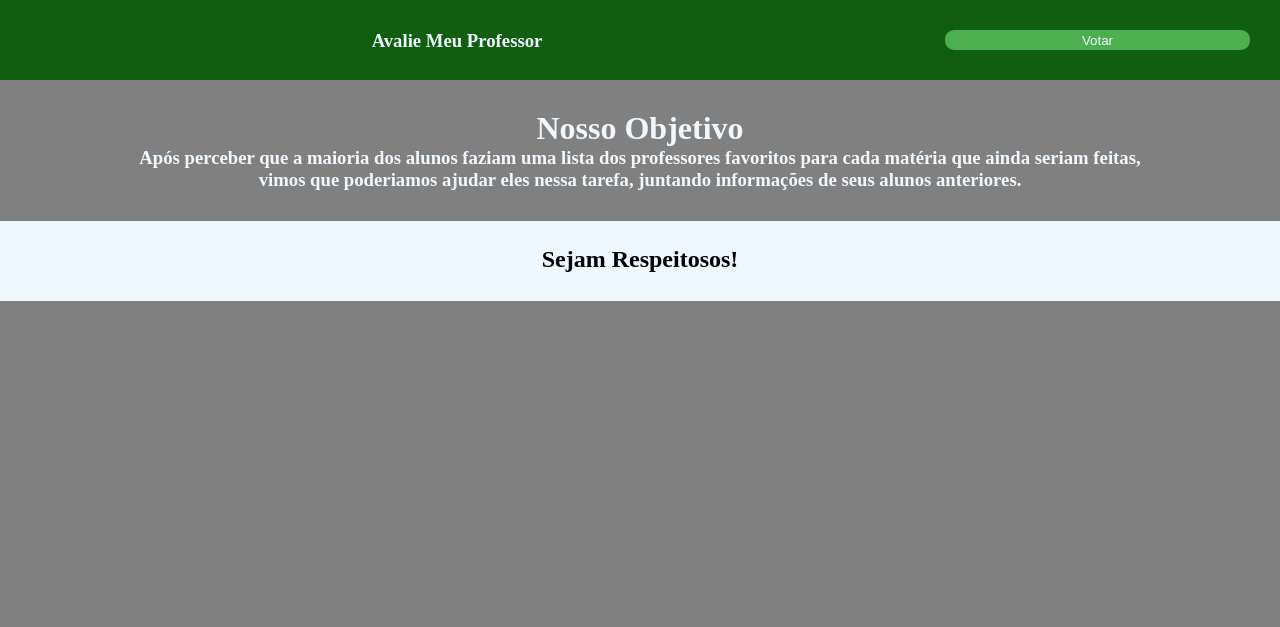
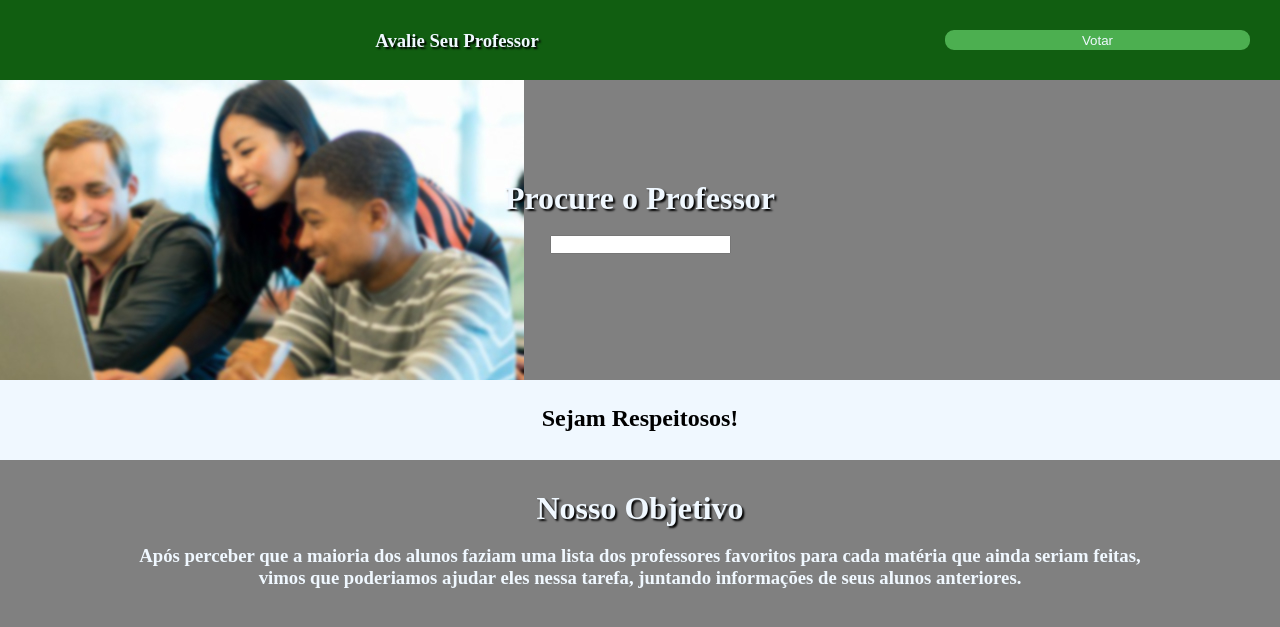
Before and after one commit to augustomilao/AvalieSeuProfessor, a PHP site: page / in a window 1280 px wide. Shown: the top 627 px of the page. Run offline with PHP 8.4, Linux system fonts and the light colour scheme.

Commit message:
index + css

```diff
--- a/index.php
+++ b/index.php
@@ -5,19 +5,24 @@
     <meta http-equiv="X-UA-Compatible" content="IE=edge">
     <meta name="viewport" content="width=device-width, initial-scale=1.0">
     <link rel="stylesheet" type="text/css" href="style.css">
-    <title>Avalie meu Professor</title>
+    <title>Avalie Seu Professor</title>
 </head>
 <body>
     <div class="nav">
-        <h3 class="titulo principal">Avalie Meu Professor</h3>
+        <h3 class="titulo principal bordatexto">Avalie Seu Professor</h3>
         <button class="expandir principal">Votar</button>
     </div>
-    <div class="explicacao centro">
-        <h1 class="principal centro">Nosso Objetivo</h1>
-        <h3 class="principal centro objetivo">Após perceber que a maioria dos alunos faziam uma lista dos professores favoritos para cada matéria que ainda seriam feitas, vimos que poderiamos ajudar eles nessa tarefa, juntando informações de seus alunos anteriores.</h3>
+    <div class="pesquisa centro">
+        <h1 class="centro principal bordatexto">Procure o Professor</h1> <br>
+        <input>
+
     </div>
     <div class="divisao preto centro">
         <h2 class="respeito">Sejam Respeitosos!</h2>
     </div>
+    <div class="explicacao centro">
+        <h1 class="principal centro bordatexto">Nosso Objetivo</h1><br>
+        <h3 class="principal centro objetivo">Após perceber que a maioria dos alunos faziam uma lista dos professores favoritos para cada matéria que ainda seriam feitas, vimos que poderiamos ajudar eles nessa tarefa, juntando informações de seus alunos anteriores.</h3>
+    </div>
 </body>
 </html>
--- a/style.css
+++ b/style.css
@@ -57,3 +57,13 @@ body{
 .respeito{
     padding: 25px 0;
 }
+.pesquisa{
+    background-image: url(/AvalieSeuProfessor/fundo.jpeg);
+    background-repeat: no-repeat;
+    padding: 100px 0;
+    width: 100%;
+    height: 300px;
+}
+.bordatexto{
+    text-shadow: 2px 2px 2px black;
+}
```
Also changed, not shown: fundo.jpeg (added).
